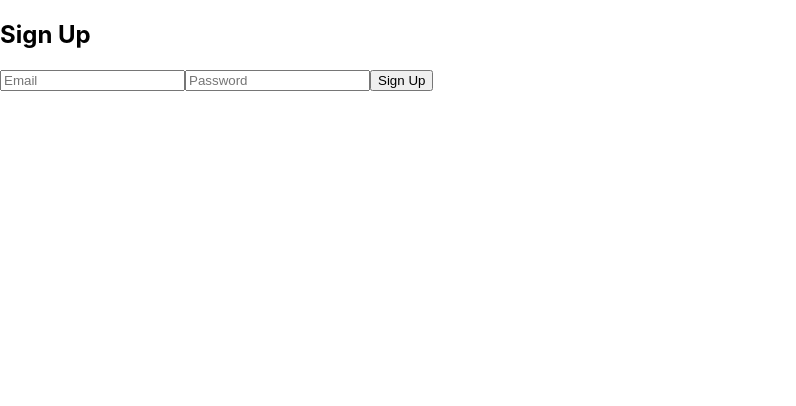
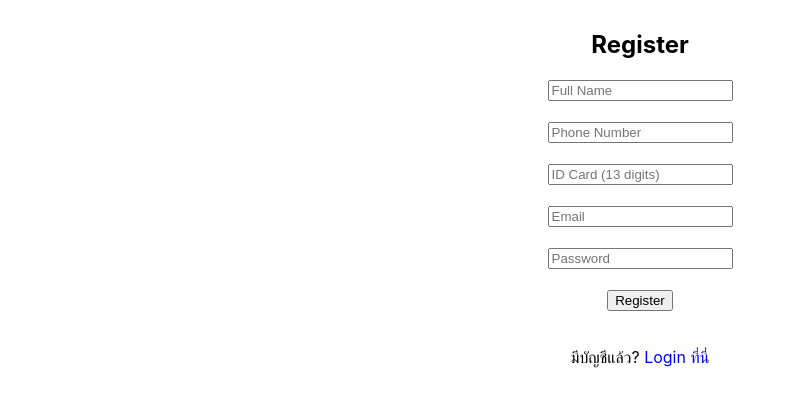
Before and after one commit to masterpoon999/Teenovator-Jod, a React (Create React App) app: page / in a window 1280 px wide. Shown: the top 406 px of the page, without its empty margins (0-796 px from the left). Built offline with nearby package versions, Linux system fonts and the light colour scheme.

Commit message:
เพิ่มโค้ดของเพื่อน

```diff
--- a/src/App.js
+++ b/src/App.js
@@ -1,28 +1,90 @@
 import React, { useState } from "react";
-import { auth } from "./firebase";
-import { createUserWithEmailAndPassword } from "firebase/auth";
+import { auth, db } from "./firebase";
+import { createUserWithEmailAndPassword, signInWithEmailAndPassword } from "firebase/auth";
+import { doc, setDoc } from "firebase/firestore";
 
-function App() {
+function AuthPage() {
+  const [isRegister, setIsRegister] = useState(true); // true = Register, false = Login
+
   const [email, setEmail] = useState("");
   const [password, setPassword] = useState("");
+  const [fullName, setFullName] = useState("");
+  const [phone, setPhone] = useState("");
+  const [idCard, setIdCard] = useState("");
 
-  const handleSignUp = async () => {
+  const handleRegister = async () => {
     try {
-      await createUserWithEmailAndPassword(auth, email, password);
-      alert("Sign Up Success!");
+      // ตรวจสอบเลขบัตรประชาชน 13 หลัก
+      if (!/^\d{13}$/.test(idCard)) {
+        alert("เลขบัตรประชาชนต้องมี 13 หลัก");
+        return;
+      }
+
+      // สมัครสมาชิก
+      const userCredential = await createUserWithEmailAndPassword(auth, email, password);
+      const user = userCredential.user;
+
+      // บันทึกข้อมูลเพิ่มเติมลง Firestore
+      await setDoc(doc(db, "users", user.uid), {
+        fullName,
+        phone,
+        idCard,
+        email,
+        createdAt: new Date()
+      });
+
+      alert("สมัครสมาชิกสำเร็จ!");
+      // สลับไปหน้า Login อัตโนมัติ
+      setIsRegister(false);
     } catch (error) {
-      alert(error.message);
+      if (error.code === "auth/email-already-in-use") {
+        alert("อีเมลนี้ถูกใช้สมัครไปแล้ว");
+      } else {
+        alert(error.message);
+      }
+    }
+  };
+
+  const handleLogin = async () => {
+    try {
+      await signInWithEmailAndPassword(auth, email, password);
+      alert("เข้าสู่ระบบสำเร็จ!");
+      // สามารถเพิ่ม Redirect ไปหน้า Dashboard หรือหน้าอื่นได้
+    } catch (error) {
+      if (error.code === "auth/wrong-password") {
+        alert("รหัสผ่านไม่ถูกต้อง");
+      } else if (error.code === "auth/user-not-found") {
+        alert("ไม่พบผู้ใช้");
+      } else {
+        alert(error.message);
+      }
     }
   };
 
   return (
-    <div>
-      <h2>Sign Up</h2>
-      <input placeholder="Email" value={email} onChange={e => setEmail(e.target.value)} />
-      <input placeholder="Password" type="password" value={password} onChange={e => setPassword(e.target.value)} />
-      <button onClick={handleSignUp}>Sign Up</button>
+    <div style={{ textAlign: "center", marginTop: "30px" }}>
+      {isRegister ? (
+        <>
+          <h2>Register</h2>
+          <input placeholder="Full Name" value={fullName} onChange={(e) => setFullName(e.target.value)} /><br /><br />
+          <input placeholder="Phone Number" value={phone} onChange={(e) => setPhone(e.target.value)} /><br /><br />
+          <input placeholder="ID Card (13 digits)" value={idCard} onChange={(e) => setIdCard(e.target.value)} /><br /><br />
+          <input placeholder="Email" value={email} onChange={(e) => setEmail(e.target.value)} /><br /><br />
+          <input placeholder="Password" type="password" value={password} onChange={(e) => setPassword(e.target.value)} /><br /><br />
+          <button onClick={handleRegister}>Register</button><br /><br />
+          <p>มีบัญชีแล้ว? <span style={{ color: "blue", cursor: "pointer" }} onClick={() => setIsRegister(false)}>Login ที่นี่</span></p>
+        </>
+      ) : (
+        <>
+          <h2>Login</h2>
+          <input placeholder="Email" value={email} onChange={(e) => setEmail(e.target.value)} /><br /><br />
+          <input placeholder="Password" type="password" value={password} onChange={(e) => setPassword(e.target.value)} /><br /><br />
+          <button onClick={handleLogin}>Login</button><br /><br />
+          <p>ยังไม่มีบัญชี? <span style={{ color: "blue", cursor: "pointer" }} onClick={() => setIsRegister(true)}>Register ที่นี่</span></p>
+        </>
+      )}
     </div>
   );
 }
 
-export default App;//ddfwewefwzz
+export default AuthPage;
```
